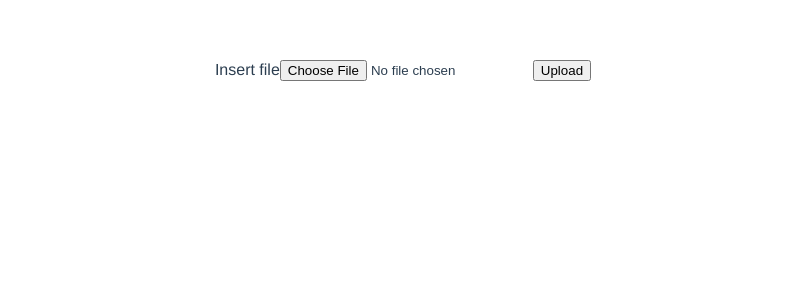
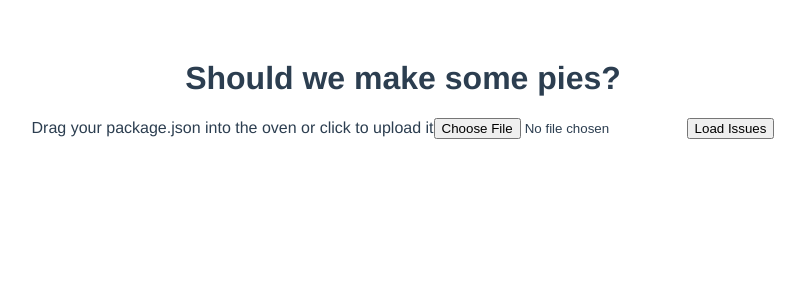
Before and after one commit to Infraspeak/pie-frontend, a Vue app: page / in a window 1280 px wide. Shown: the top 300 px of the page, without its empty margins (237-1042 px from the left). Built offline with nearby package versions, Linux system fonts and the light colour scheme; the HTML template or start-up script is replaced by a standard one.

Commit message:
download and list mock

```diff
--- a/src/App.vue
+++ b/src/App.vue
@@ -1,12 +1,16 @@
 <template>
     <div>
-        <form>
-            <label for="file">Insert file</label>
-            <input name="file" type="file" accept="application/JSON" @v-model="file"/>
-            <button>Upload</button>
-        </form>
+        <h1>Should we make some pies?</h1>
+        <label for="file">Drag your package.json into the oven or click to upload it</label>
+        <input name="file" type="file" accept="application/JSON" @v-model="file" required/>
+        <button @click="loadIssues">Load Issues</button>
+        <div>
+            <div>{{ file }}</div>
+            <div v-for="result in results" :key="result.name">
+                {{ result.name }}
+            </div>
+        </div>
     </div>
-
 </template>
 
 <script lang="ts">
@@ -16,12 +20,23 @@
         name: 'App',
         data () {
             return {
-                file: null
+                file: null,
+                results: []
             }
         },
         watch: {
             file (value) {
                 console.log(value)
+            }
+        },
+        methods: {
+            loadIssues () {
+                this.results = [
+                    { name: 'issue 1' },
+                    { name: 'issue 2' },
+                    { name: 'issue 3' },
+                    { name: 'issue 4' }
+                ]
             }
         }
     })
```
